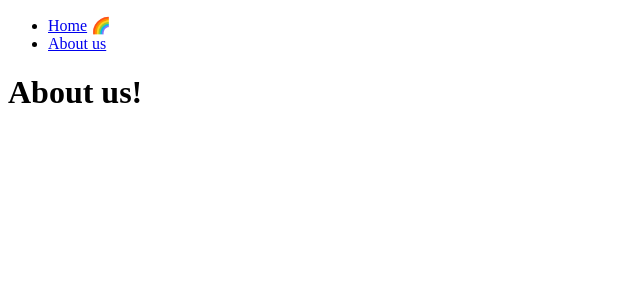
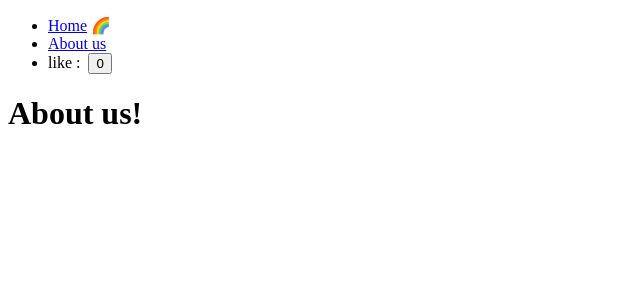
Before and after one commit to yelo-o/NOMAD-NEXTJS14, a Next.js app: page / in a window 1280 px wide. Shown: the top 300 px of the page, without its empty margins (0-640 px from the left). Built offline with nearby package versions, Linux system fonts and the light colour scheme.

Commit message:
#2.4 Hydration

```diff
--- a/components/navigation.tsx
+++ b/components/navigation.tsx
@@ -2,9 +2,11 @@
 
 import Link from "next/link";
 import { usePathname } from "next/navigation";
+import { useState } from "react";
 
 export default function Navigation() {
     const path = usePathname();
+    const [like, setLike] = useState(0);
     console.log(path);
     return (
     <nav>
@@ -15,6 +17,9 @@ export default function Navigation() {
             <li>
                 <Link href="/about-us">About us</Link> {path === "/about-us" ? "🌈" : ""}
             </li>
+            <li>like : &nbsp;
+                <button onClick={() => setLike((l) => l + 1)}>{like}</button>
+            </li>
         </ul>
     </nav>
     )
```
